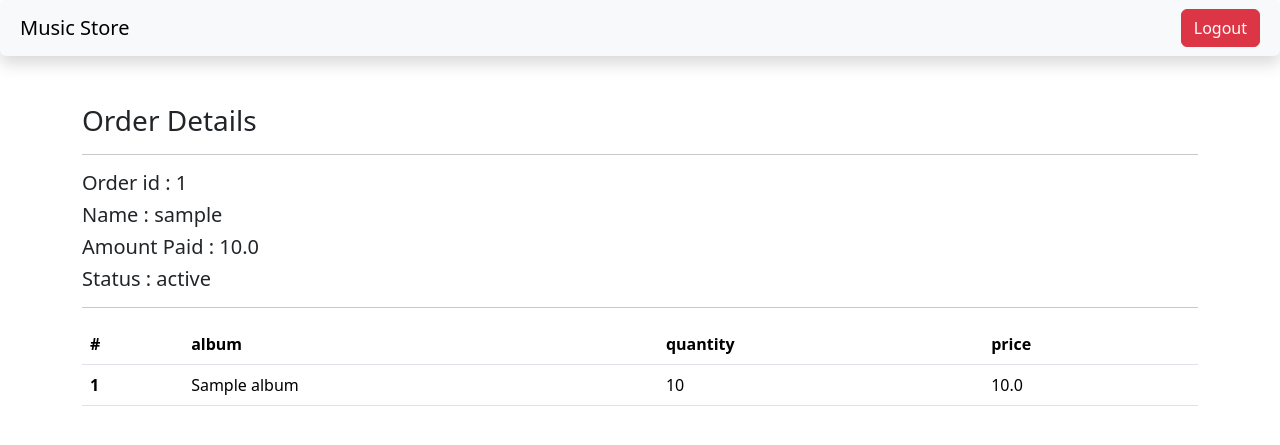
After one commit to Aditya-1406/Music-store-flask, a Flask app: page /order-detail/1 in a window 1280 px wide. The commit adds this page. Shown: the top 445 px of the page. Run offline with Flask 3, Linux system fonts and the light colour scheme; the visitor is signed in with stand-in values (Sample User, id 1); tables that the repository leaves empty hold one stand-in row (values such as "Sample post"); some libraries are stand-ins or nearby versions.

Commit message:
Order-detail added

```diff
--- a/Music-Store/app/templates/list_order.html
+++ b/Music-Store/app/templates/list_order.html
@@ -29,7 +29,7 @@
             {% for order in orders %}
             <tr>
                 <th scope="row">{{loop.index}}</th>
-                <td>{{ order.user.username }}</td>
+                <td><a href="{{url_for('order_detail',order_id = order.id)}}" style="text-decoration: none;">{{ order.user.username }}</a></td>
                 <td>{{ order.total_amount }}</td>
                 <td>{{ order.status }}</td>
 
--- /dev/null
+++ b/Music-Store/app/templates/order_detail.html
@@ -0,0 +1,42 @@
+{% extends 'layout.html'%}
+
+{%block title%} All Orders {%endblock%}
+
+{%block content%}
+
+<div class="container">
+    <h3> Order Details</h3>
+    <hr>
+
+    <h5> Order id : {{order.id}}</h5>
+    <h5> Name : {{order.user.username}}</h5>
+    <h5> Amount Paid : {{order.total_amount}}</h5>
+    <h5>Status : {{order.status}}</h5>
+
+    <hr>
+
+    <table class="table">
+        <thead>
+            <tr>
+                <th scope="col">#</th>
+                <th scope="col">album</th>
+                <th scope="col">quantity</th>
+                <th scope="col">price</th>
+
+            </tr>
+        </thead>
+        <tbody>
+            {% for item in order.items %}
+            <tr>
+                <th scope="row">{{loop.index}}</th>
+                <td>{{ item.album.title }}</td>
+                <td>{{ item.quantity }}</td>
+                <td>{{ item.price }}</td>
+
+            {% endfor %}
+        </tbody>
+    </table>
+
+</div>
+
+{%endblock%}
--- a/Music-Store/app/views/carts.py
+++ b/Music-Store/app/views/carts.py
@@ -131,3 +131,10 @@ class ListOrderView(MethodView):
             error_out=False
         )
         return render_template("list_order.html", orders=orders)
+
+
+class OrderDetailView(MethodView):
+    @login_required
+    def get(self,order_id):
+        order = Order.query.get_or_404(order_id)
+        return render_template("order_detail.html", order=order)
--- a/Music-Store/run.py
+++ b/Music-Store/run.py
@@ -2,12 +2,12 @@ from flask import Flask, render_template
 from flask_wtf.csrf import CSRFProtect
 from app.views.auth import SignupView,OTPView,LoginView,LogoutView,ListUserView,UpdateRoleView,DeleteUserView
 from app.views.album import AlbumCreateView,AlbumDetailView,StoreView,ListAlbumAdView,UpdateAlbum,DeleteAlbumView,HomeView
-from app.views.carts import AddCartView,ViewCartView,CheckoutView,OrderHistoryView,ListOrderView
+from app.views.carts import AddCartView,ViewCartView,CheckoutView,OrderHistoryView,ListOrderView,OrderDetailView
 from app.extensions import db,mail
 
 
 app = Flask(__name__,template_folder="app/templates")
-app.config['SQLALCHEMY_DATABASE_URI'] = 'mysql+pymysql://root:PASS%40123@localhost:3306/music_store'
+app.config['SQLALCHEMY_DATABASE_URI'] = 'mysql+pymysql://root:PAS%40123@localhost:3306/music_store'
 app.config['SQLALCHEMY_TRACK_MODIFICATIONS'] = False
 app.config['SECRET_KEY'] = "supersecretkeydontknowwh@tiswrllten"
 
@@ -24,7 +24,7 @@ app.config['MAIL_PORT'] = 587
 app.config['MAIL_USE_TLS'] = True
 app.config['MAIL_USERNAME'] = 'gargaditya674@gmail.com'
 app.config['MAIL_DEFAULT_SENDER'] = 'gargaditya674@gmail.com'
-app.config['MAIL_PASSWORD'] = 'PASS'
+app.config['MAIL_PASSWORD'] = 'PAS'
 mail.init_app(app)
 
 
@@ -56,6 +56,6 @@ app.add_url_rule("/cart", view_func=ViewCartView.as_view("view_cart"),methods=["
 app.add_url_rule("/checkout", view_func=CheckoutView.as_view("checkout"),methods=["POST"])
 app.add_url_rule("/orders", view_func=OrderHistoryView.as_view("orders"),methods=["GET"])
 app.add_url_rule("/list-orders",view_func=ListOrderView.as_view("list_order"),methods=["GET"])
-
+app.add_url_rule("/order-detail/<int:order_id>", view_func=OrderDetailView.as_view("order_detail"),methods=["GET"])
 if __name__=="__main__":
     app.run(debug=True)
```
